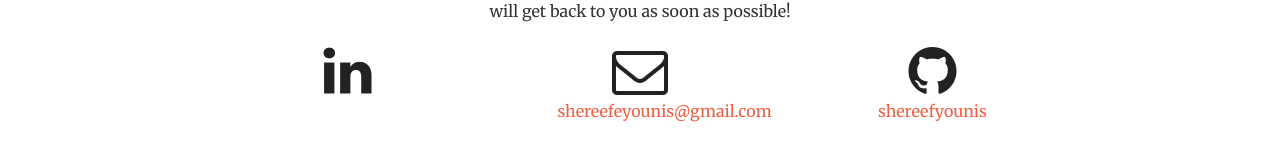
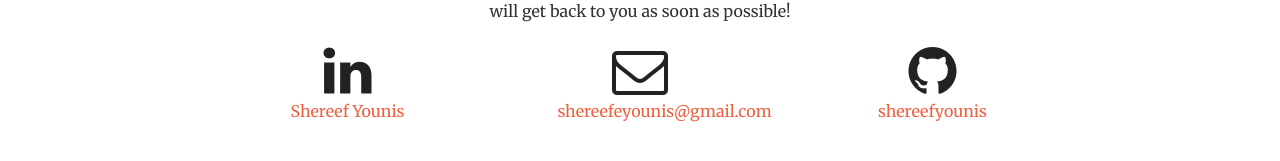
Before and after one commit to shereefyounis/Shereef-Younis-Portfolio, a Jekyll site: the page built from index.html, in a window 1280 px wide and 900 px high, scrolled down 1321 px. Shown: the part 657-818 px from the top of the window. Built offline with Jekyll 4.4.1, drawn with Linux system fonts in a browser that asks for light colours.

Commit message:
Update 8

```diff
--- a/_config.yml
+++ b/_config.yml
@@ -5,6 +5,7 @@ description: "A convenient space to showcase the projects and other work I compl
 baseurl: "https://shereefyounis.github.io/Shereef-Younis-Portfolio/"
 url: "https://shereefyounis.github.io/Shereef-Younis-Portfolio/"
 
+linkedin_username: Shereef Younis
 github_username: shereefyounis
 
 # Build settings
```
